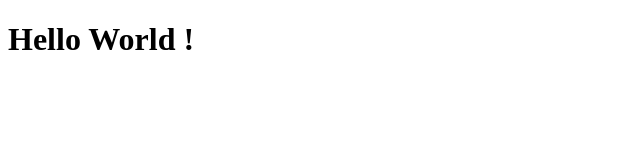
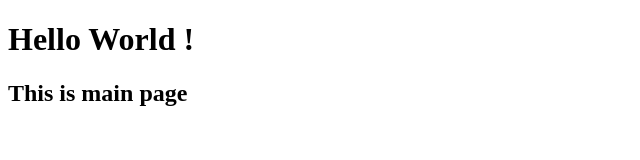
Before and after one commit to amirulaimanr/test-project, a plain HTML site: page index.html in a window 1280 px wide. Shown: the whole page, without its empty margins (0-640 px from the left). Drawn offline with Linux system fonts and the light colour scheme.

Commit message:
edit mainpage

```diff
--- a/index.html
+++ b/index.html
@@ -8,5 +8,6 @@
   </head>
   <body>
     <h1>Hello World !</h1>
+    <h2>This is main page</h2>
   </body>
 </html>
```
